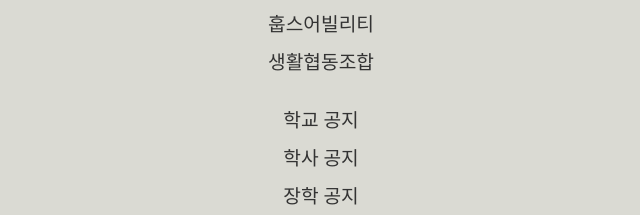
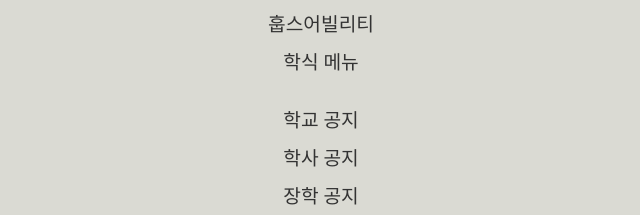
Before and after one commit to hxrdtxlxvx/HUFSLINKS, a plain HTML site: page index.html in a window 1280 px wide. Shown: the part 270-485 px from the top of the page, 319-959 px from the left. Drawn offline with Linux system fonts and the light colour scheme; a web font is replaced by a local one.

Commit message:
생협->학식 메뉴로 링크 수정

```diff
--- a/index.html
+++ b/index.html
@@ -16,7 +16,7 @@
         <li><a href="https://www.hufs.ac.kr/hufs/11360/subview.do?enc=Zm5jdDF8QEB8JTJGc2NoZHVsbWFuYWdlJTJGaHVmcyUyRjQwJTJGdmlldy5kbyUzRg%3D%3D" target="_blank">학사일정</a></li>
         <li><a href="https://lib.hufs.ac.kr/#/" target="_blank">도서관</a></li>
         <li><a href="https://hufsability.hufs.ac.kr/" target="_blank">훕스어빌리티</a></li>
-        <li><a href="http://coop.hufs.ac.kr/" target="_blank">생활협동조합</a></li>
+        <li><a href="http://coop.hufs.ac.kr/sub/welfare_02.php" target="_blank">학식 메뉴</a></li>
         <li><a href="https://www.hufs.ac.kr/hufs/11281/subview.do" target="_blank">학교 공지</a></li>
         <li><a href="https://www.hufs.ac.kr/hufs/11282/subview.do" target="_blank">학사 공지</a></li>
         <li><a href="https://www.hufs.ac.kr/hufs/11283/subview.do" target="_blank">장학 공지</a></li>
```
